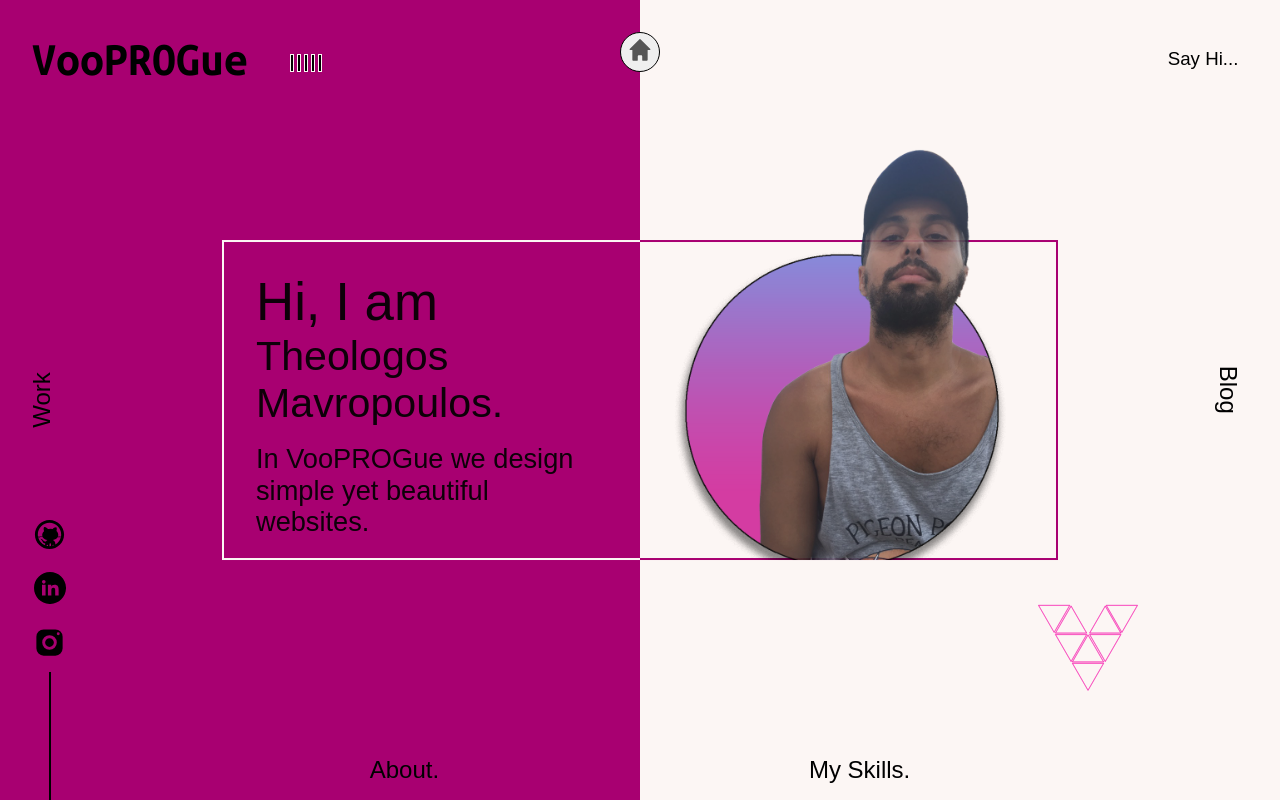
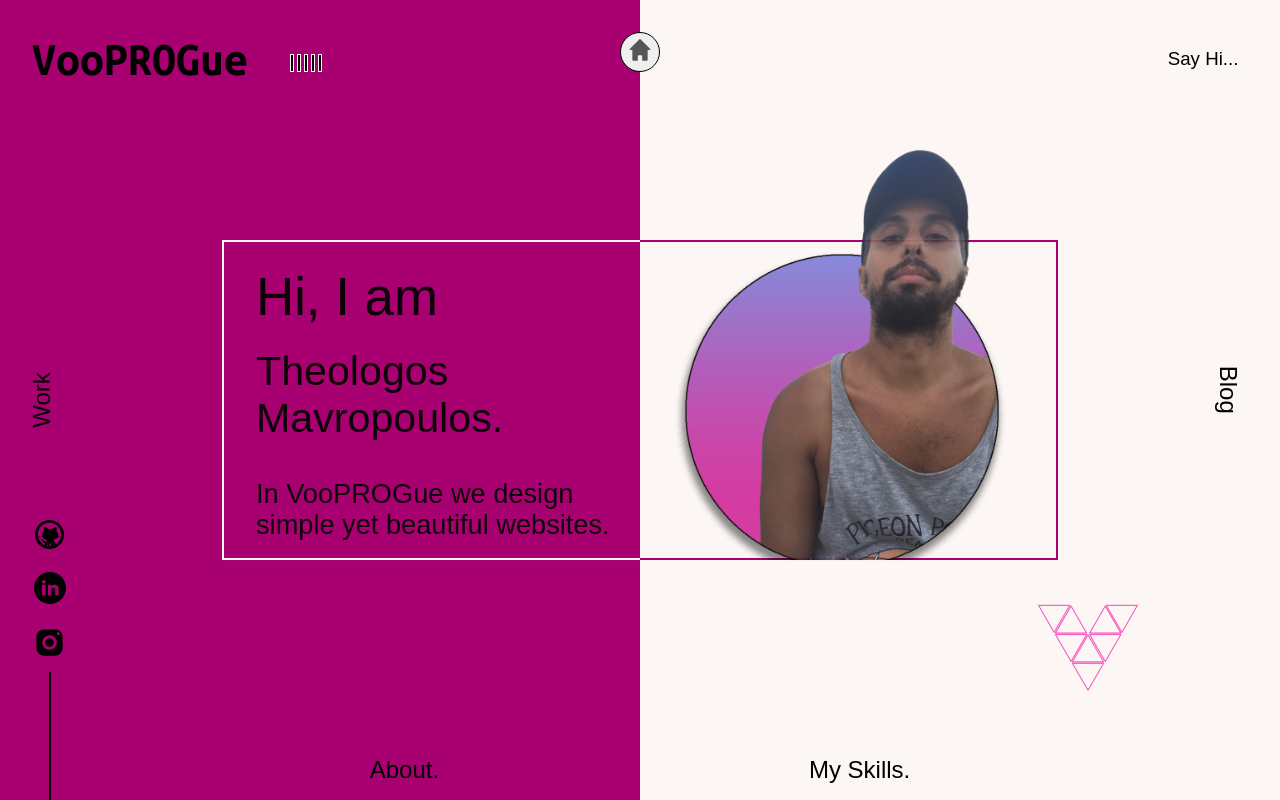
Before and after one commit to rusinner/React_Portfolio, a React (Create React App) app in the folder react-portfolio/: page / in a window 1280 px wide. Both pictures are taken after a click on the button "click here". Built offline with nearby package versions, Linux system fonts and the light colour scheme.

Commit message:
Fixed home page text.

```diff
--- a/react-portfolio/src/components/Intro.js
+++ b/react-portfolio/src/components/Intro.js
@@ -45,13 +45,14 @@ const SubBox = styled.div`
 const Text = styled(motion.div)`
   font-size: calc(1em + 1.5vw);
   color: #000000;
-  padding: 2rem;
+  padding-left: 2rem;
+  padding-top: 0.5rem;
   cursor: pointer;
   display: flex;
   flex-direction: column;
   justify-content: space-evenly;
   @media screen and (max-width: 768px) {
-    padding-top: 0rem;
+    padding-top: -4rem;
   }
 
   & > *:last-child {
```
Also changed, not shown: 7 other files (tests, documents, lock files or other folders).
